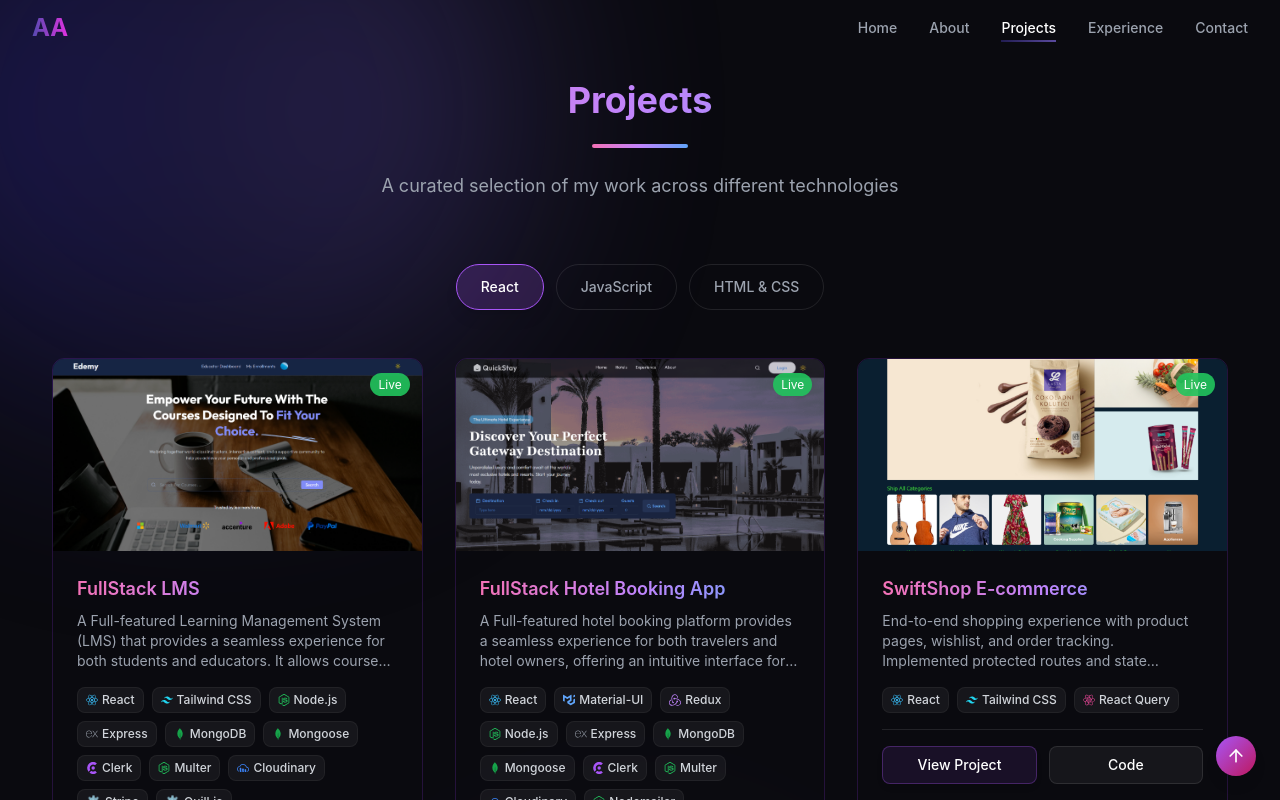
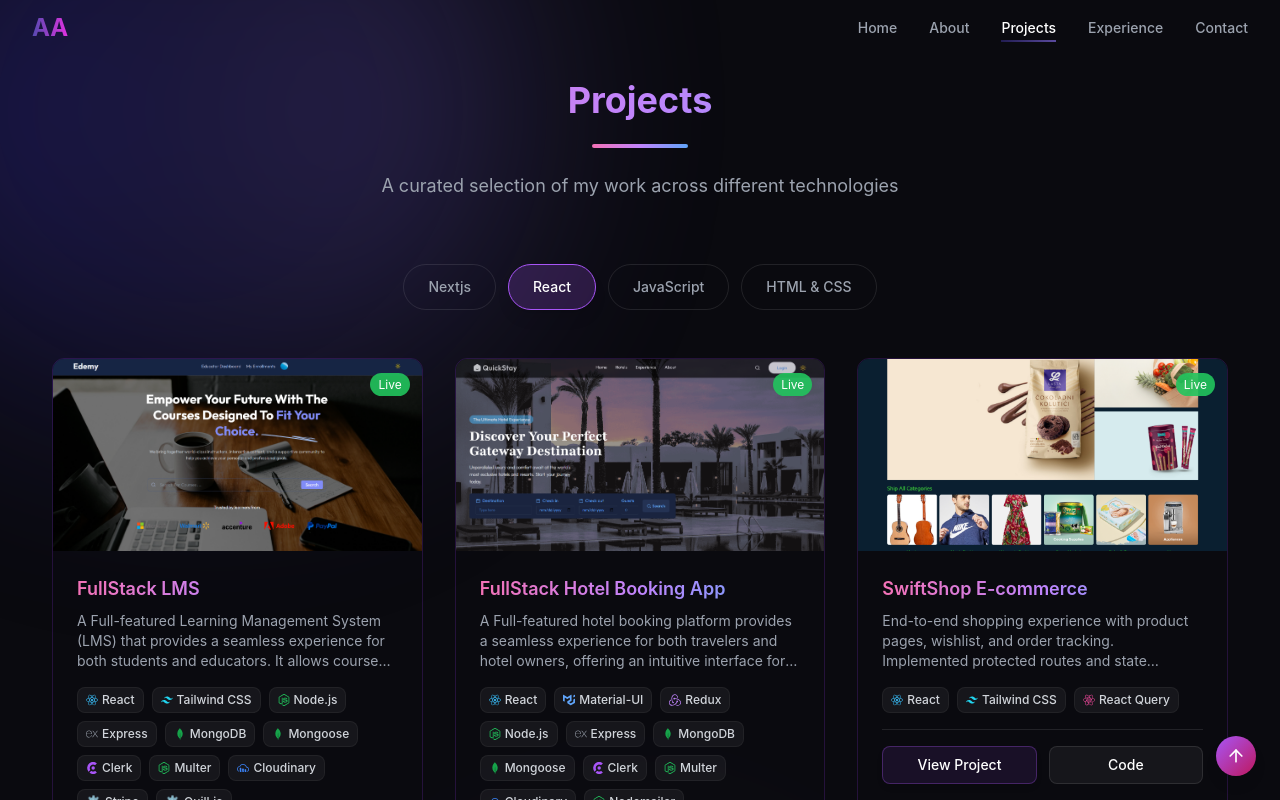
Before and after one commit to Asmaa-Abdo22/My-Portfolio, a React (Vite) app: page /projects in a window 1280 px wide. Shown: the top 800 px of the page. Built offline with nearby package versions, Linux system fonts and the light colour scheme.

Commit message:
add  Foodies App to nextjs projects

```diff
--- a/src/components/projectsData.js
+++ b/src/components/projectsData.js
@@ -32,8 +32,18 @@ import Defolio from "../assets/Defolio.PNG";
 import leon from "../assets/leon.PNG";
 import daniels from "../assets/daniels.PNG";
 import party from "../assets/party.PNG";
-import lms from "../assets/lms.PNG"
+import lms from "../assets/lms.PNG";
+import foddiesApp from "../assets/foodiesApp.png"
 export const projects = [
+  {
+  name: "Foodies App",
+  description: "A Next.js demo application for browsing and sharing meals. The project demonstrates App Router, Server Actions, image uploads, and server-side data handling using TypeScript.",
+  technologies: ["Nextjs", "React", "TypeScript", "App Router", "Tailwind CSS"],
+  category: "Next js",
+  liveDemo: "https://foodies-app-maximilian.vercel.app/",
+  github: "https://github.com/Asmaa-Abdo22/FoodiesApp-Maximilian",
+  image: foddiesApp,
+},
   {
   name: "FullStack LMS ",
   description: "A Full-featured Learning Management System (LMS) that provides a seamless experience for both students and educators. It allows course browsing, enrollment, progress tracking, content management, and secure payments with an intuitive interface.",
@@ -361,4 +371,4 @@ export const projects = [
       },
 ];
 
-export const categories = ["React", "JavaScript", "HTML & CSS"];
+export const categories = ["Nextjs" ,"React", "JavaScript", "HTML & CSS"];
```
Also changed, not shown: src/assets/foodiesApp.png (added).
